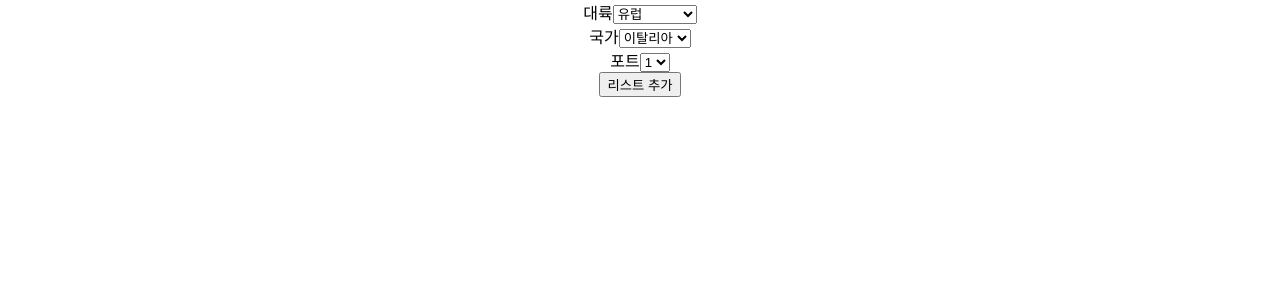
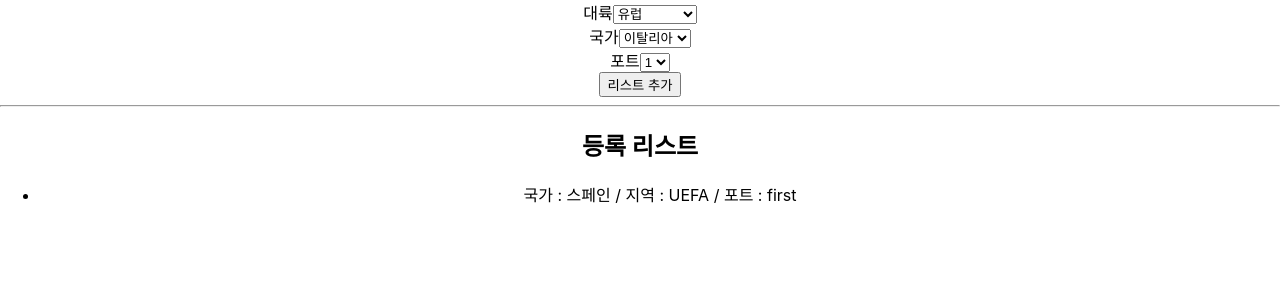
Before and after one commit to yondo123/group-draw, a React (Create React App) app in the folder group-draw/: page / in a window 1280 px wide. Both pictures are taken after a click on the button "리스트 추가". Shown: the top 300 px of the page. Built offline with nearby package versions, Linux system fonts and the light colour scheme.

Commit message:
create : 추첨 대기 리스트 추가

```diff
--- a/group-draw/src/App.js
+++ b/group-draw/src/App.js
@@ -1,5 +1,6 @@
-import { useCallback, useEffect, useReducer } from 'react';
+import { useCallback, useEffect, useReducer, useRef, useState } from 'react';
 import GroupEditor from './components/GroupEditor';
+import GroupDrawList from './components/GroupDrawList';
 import './App.css';
 
 const reducer = function (state, action) {
@@ -30,7 +31,7 @@ function App() {
 
     //updated
     useEffect(function () {
-        console.log('updated');
+        console.log('update');
     });
 
     /**
@@ -43,7 +44,9 @@ function App() {
 
     return (
         <div className="App">
-            <GroupEditor drawList={drawList} insertTeam={insertTeam} />
+            <GroupEditor insertTeam={insertTeam} />
+            <hr />
+            <GroupDrawList drawList={drawList} />
         </div>
     );
 }
--- a/group-draw/src/components/GroupDrawList.jsx
+++ b/group-draw/src/components/GroupDrawList.jsx
@@ -0,0 +1,18 @@
+const GroupDrawList = function ({ drawList }) {
+    return (
+        <div>
+            <h2>등록 리스트</h2>
+            <ul>
+                {drawList.map(function (item) {
+                    return (
+                        <li key={item.code}>
+                            국가 : {item.name} / 지역 : {item.continent.toUpperCase()} / 포트 : {item.selectedPort}
+                        </li>
+                    );
+                })}
+            </ul>
+        </div>
+    );
+};
+
+export default GroupDrawList;
```
